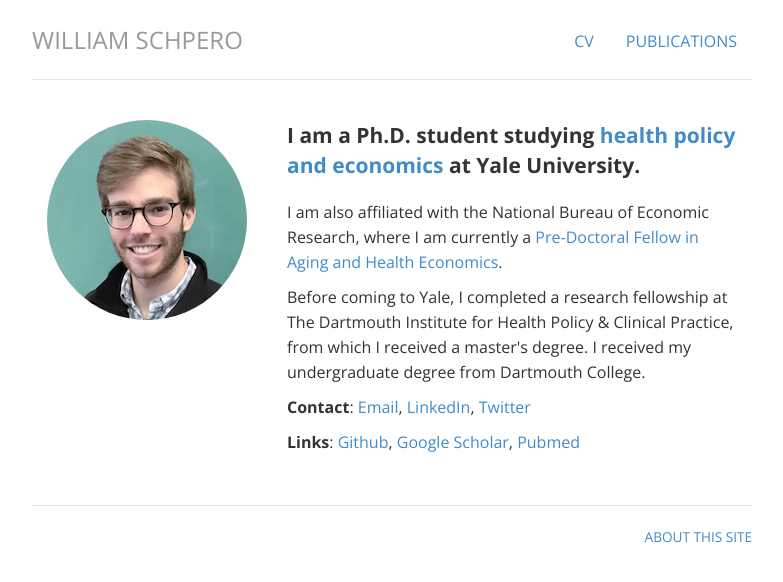
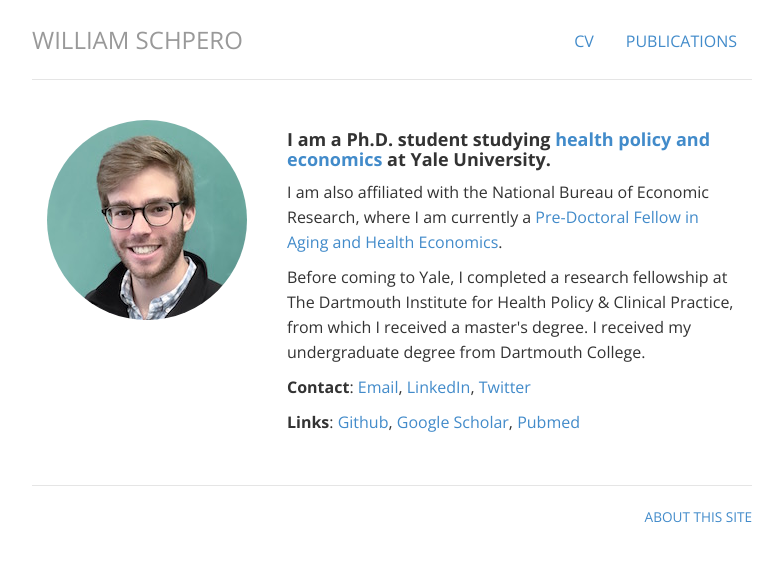
Before and after one commit to wschpero/wschpero.github.io, a Jekyll site: the page built from index.html, in a window 1280 px wide. Shown: the top 582 px of the page, without its empty margins (248-1031 px from the left). Built offline with Jekyll 4.4.1, drawn with Linux system fonts in a browser that asks for light colours.

Commit message:
Formatting

```diff
--- a/index.html
+++ b/index.html
@@ -9,7 +9,7 @@
 	</div>
 	<div itemscope itemtype="http://data-vocabulary.org/Person" class="col-sm-8">
 
-	<p class="lead"><b>I am a Ph.D. student studying <a href="http://publichealth.yale.edu/hpm/curriculum/phd/phd.aspx" target="_blank">health policy and economics</a> at Yale University.</b></p>
+	<h4><b>I am a Ph.D. student studying <a href="http://publichealth.yale.edu/hpm/curriculum/phd/phd.aspx" target="_blank">health policy and economics</a> at Yale University.</b></h4>
 
 	<p>I am also affiliated with the National Bureau of Economic Research, where I am currently a <a href="http://www.nber.org/programs/ag/cahr/training.html" target="_blank">Pre-Doctoral Fellow in Aging and Health Economics</a>.</p>
 
```
